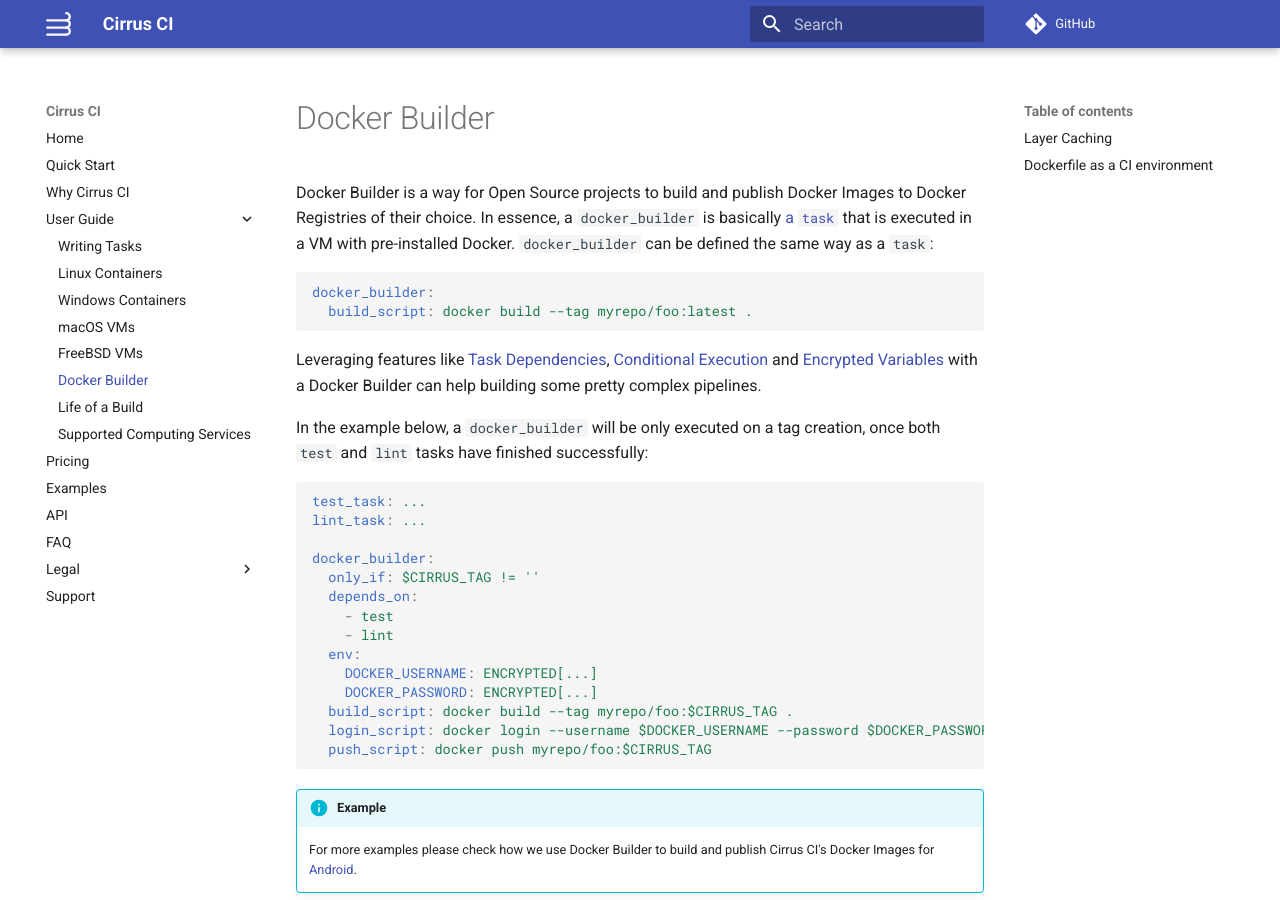
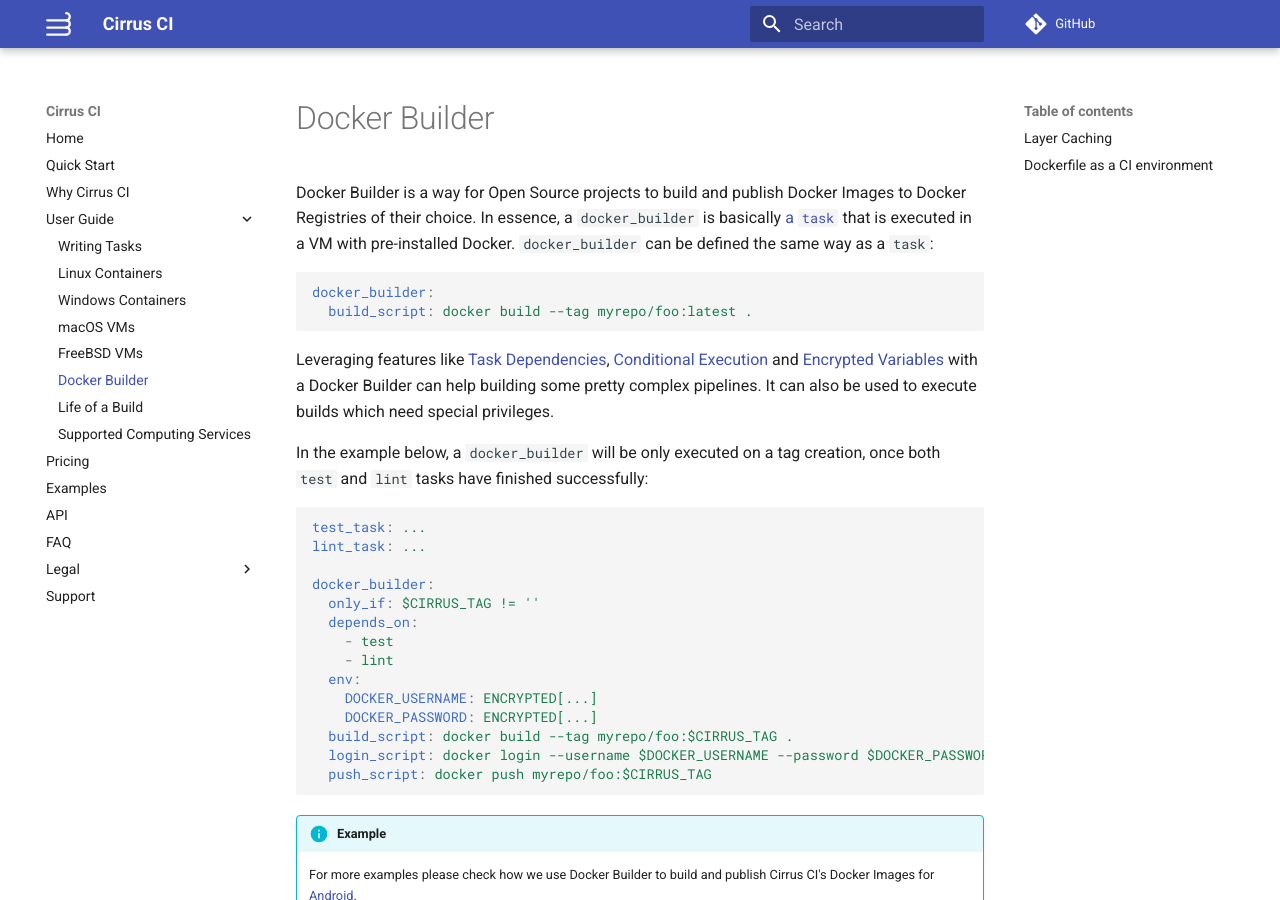
Before and after one commit to cirruslabs/cirrus-ci-docs, an MkDocs documentation site: the page built from docs/guide/docker-builder.md, in a window 1280 px wide and 900 px high. Built offline with MkDocs 1.6.1 and Material for MkDocs 9.7.7, drawn with Linux system fonts in a browser that asks for light colours; comment, search, counter and statistics services are not loaded.

Commit message:
Add hint about privileged usage

```diff
--- a/docs/guide/docker-builder.md
+++ b/docs/guide/docker-builder.md
@@ -9,7 +9,7 @@ docker_builder:
 
 Leveraging features like [Task Dependencies](/guide/writing-tasks.md#depepndencies), [Conditional Execution](/guide/writing-tasks.md#conditional-execution)
 and [Encrypted Variables](/guide/writing-tasks.md#encrypted-variables) with a Docker Builder can help building some pretty
-complex pipelines.
+complex pipelines. It can also be used to execute builds which need special privileges.
 
 In the example below, a `docker_builder` will be only executed on a tag creation, once both `test` and `lint`
 tasks have finished successfully:
```
